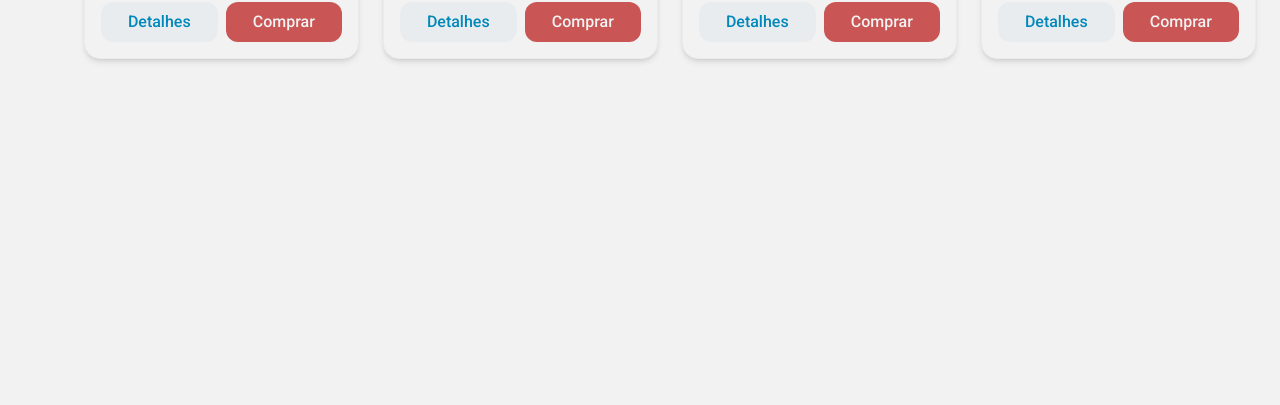
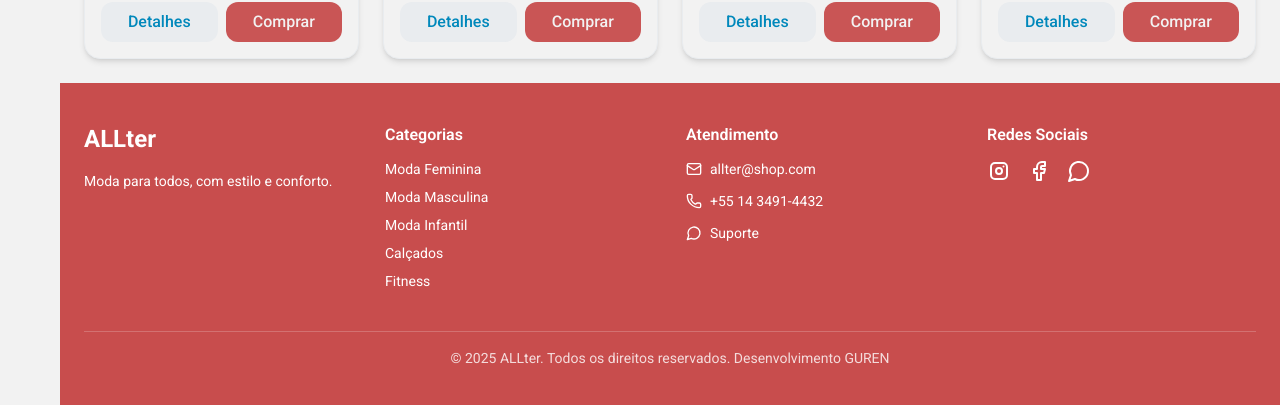
Before and after one commit to VitrineSimples/frontend, a Next.js app: page /markets/allter in a window 1280 px wide. Shown: the part 2399-2804 px from the top of the page. Before the commit the page ends 2482 px from the top, so only its background shows below. Built offline with nearby package versions, Linux system fonts and the light colour scheme.

Commit message:
feat/ footer

```diff
--- a/app/markets/allter/page.tsx
+++ b/app/markets/allter/page.tsx
@@ -5,6 +5,7 @@ import Carousel from "../components/Carousel/Carousel";
 import Benefits from "../components/Benefits";
 import Sazonal from "../components/Sazonal";
 import Produtos from "../components/Produtos";
+import Footer from "../components/Footer";
 
 export default function Allter() {
   return (
@@ -16,6 +17,7 @@ export default function Allter() {
       <Benefits />
       <Sazonal />
       <Produtos />
+      <Footer />
     </>
   );
 }
--- /dev/null
+++ b/app/markets/components/Footer.tsx
@@ -0,0 +1,89 @@
+import { IconBrandFacebook, IconBrandInstagram } from "@tabler/icons-react";
+import { Mail, MessageCircle, Phone } from "lucide-react";
+
+export default function Footer() {
+  return (
+    <footer className="bg-contrast text-white py-10 px-6">
+      <div className="max-w-7xl mx-auto grid grid-cols-1 sm:grid-cols-2 lg:grid-cols-4 gap-8">
+        <div>
+          <h3 className="text-2xl font-bold mb-4">ALLter</h3>
+          <p className="text-sm">Moda para todos, com estilo e conforto.</p>
+        </div>
+        <div>
+          <h4 className="font-semibold mb-3">Categorias</h4>
+          <ul className="space-y-2 text-sm">
+            <li>
+              <a href="#" className="hover:underline">
+                Moda Feminina
+              </a>
+            </li>
+            <li>
+              <a href="#" className="hover:underline">
+                Moda Masculina
+              </a>
+            </li>
+            <li>
+              <a href="#" className="hover:underline">
+                Moda Infantil
+              </a>
+            </li>
+            <li>
+              <a href="#" className="hover:underline">
+                Calçados
+              </a>
+            </li>
+            <li>
+              <a href="#" className="hover:underline">
+                Fitness
+              </a>
+            </li>
+          </ul>
+        </div>
+        <div>
+          <h4 className="font-semibold mb-3">Atendimento</h4>
+          <ul className="space-y-3 text-sm">
+            <li className="flex items-center gap-2">
+              <Mail size={16} />{" "}
+              <a href="mailto:allter@shop.com" className="hover:underline">
+                allter@shop.com
+              </a>
+            </li>
+            <li className="flex items-center gap-2">
+              <Phone size={16} />{" "}
+              <a href="https://wa.me/551434914432" className="hover:underline">
+                +55 14 3491-4432
+              </a>
+            </li>
+            <li className="flex items-center gap-2">
+              <MessageCircle size={16} />{" "}
+              <a href="#" className="hover:underline">
+                Suporte
+              </a>
+            </li>
+          </ul>
+        </div>
+        <div>
+          <h4 className="font-semibold mb-3">Redes Sociais</h4>
+          <div className="flex space-x-4">
+            <a href="#" aria-label="Instagram" className="hover:text-gray-300">
+              <IconBrandInstagram />
+            </a>
+            <a href="#" aria-label="Facebook" className="hover:text-gray-300">
+              <IconBrandFacebook />
+            </a>
+            <a
+              href="https://wa.me/551434914432"
+              aria-label="WhatsApp"
+              className="hover:text-gray-300"
+            >
+              <MessageCircle />
+            </a>
+          </div>
+        </div>
+      </div>
+      <div className="mt-10 text-center text-sm text-white/80 border-t border-white/20 pt-4">
+        © {new Date().getFullYear()} ALLter. Todos os direitos reservados. Desenvolvimento GUREN
+      </div>
+    </footer>
+  );
+}
```
